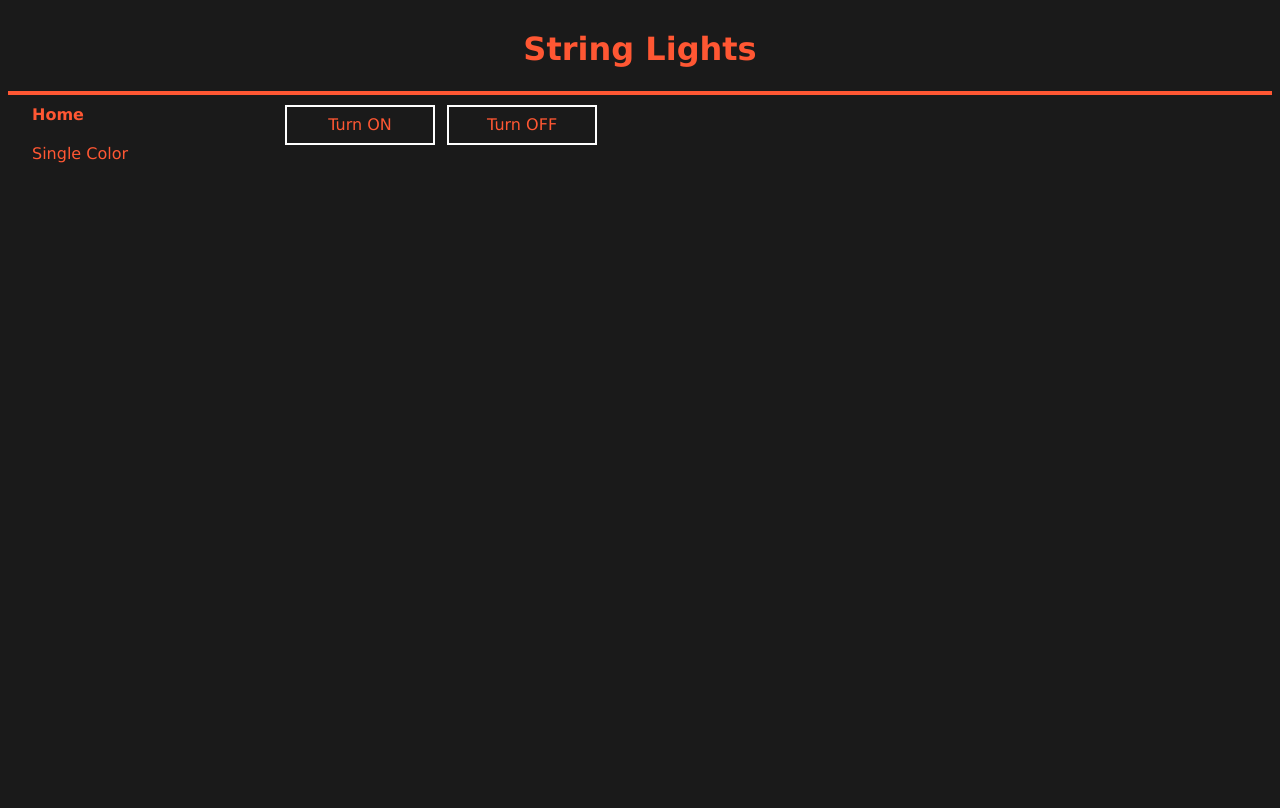
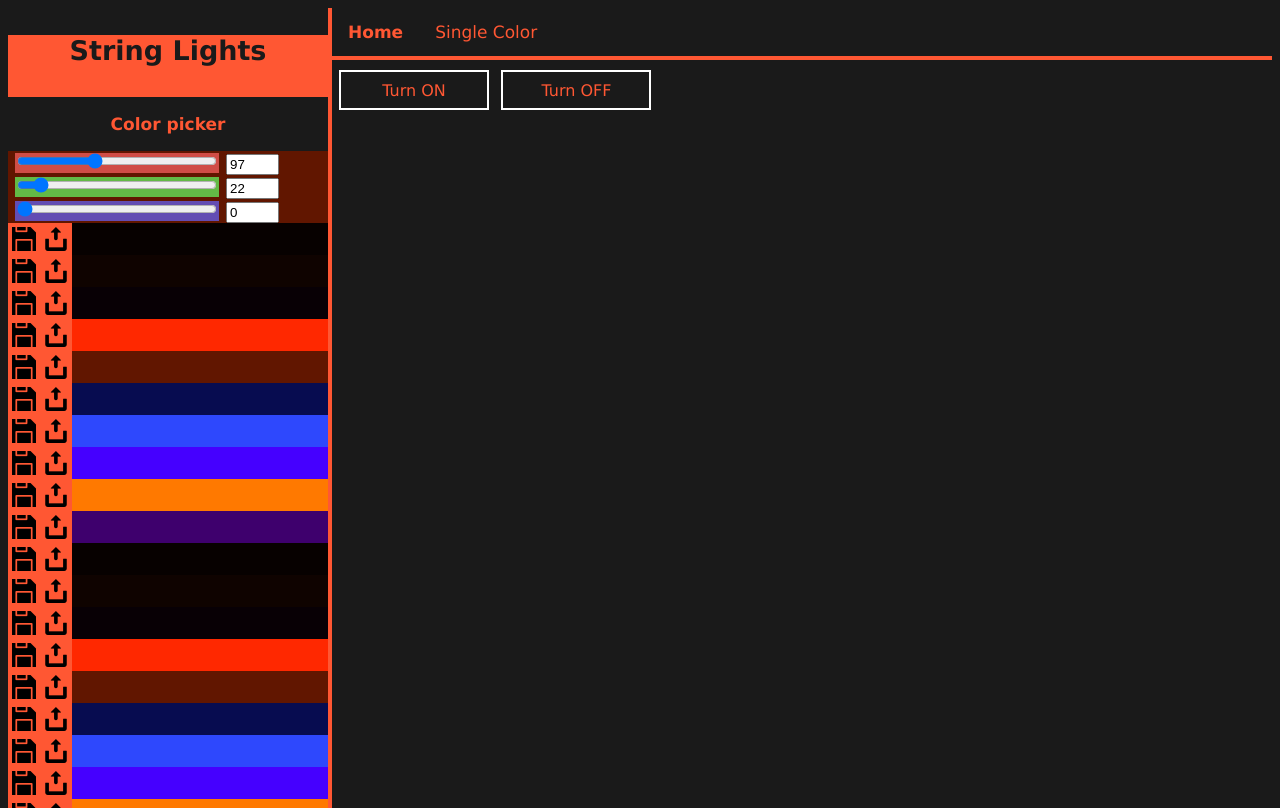
Before and after one commit to maplac/StringLights, a website: page NodeJsServer/index.html in a window 1280 px wide. Drawn offline with Linux system fonts and the light colour scheme.

Commit message:
changed: color picker in left menu

```diff
--- /dev/null
+++ b/NodeJsServer/color_picker.css
@@ -0,0 +1,46 @@
+.red, .gre, .blu{
+margin: 7px;
+}
+.red{
+background: rgba(255,100,100,0.7);
+}
+.gre{
+background: rgba(100,255,100,0.7);
+}
+.blu{
+background: rgba(100,100,255,0.7);
+}
+input[type="range"]{
+width: 200px;
+}
+input[type="number"]{
+width: 45px;
+}
+.spa {
+display: inline-block;
+height: 32px;
+width: 100%;
+/*text-align: right;*/
+}
+.but{
+
+}
+
+.but_save, .but_load{
+  /*background:url(icon_save.png);*/
+  background-repeat: no-repeat;
+  background-color: #FF5733;
+  width: 32px;
+  height: 32px;
+  border: none;
+  box-shadow: none;
+  border-radius: 0px;
+  /*margin: 7px 7px 7px 7px;*/
+  padding:4px;
+  /*margin:0px;*/
+  cursor: pointer;
+ }
+
+.but_save:hover, .but_load:hover {
+  background-color: #cc4528;
+}
--- /dev/null
+++ b/NodeJsServer/color_picker.js
@@ -0,0 +1,103 @@
+bg={};sR={};sG={};sB={};
+
+function setBG(){
+	c=[sR.value.toString(),sG.value.toString(),sB.value.toString()];
+	bg.style.backgroundColor='rgb('+c[0]+','+c[1]+','+c[2]+')';
+	clicked();
+}
+
+function setEL(s, t){
+	s.addEventListener("change", function(){
+	t.value=s.value;
+	setBG();
+},false);
+
+t.addEventListener("change", function(){
+	if(t.value>255)t.value=255;
+	if(t.value<0)t.value=0;
+	s.value=t.value;
+	setBG();
+	},false);
+}
+
+function setRanges(){
+	var inputs=document.getElementsByTagName('input');
+	for(var i=0;i<inputs.length;i++){
+	inputs[i].min=0;
+	inputs[i].max=255;
+	inputs[i].value=0;
+	}
+}
+
+function clickedLoad(but){
+	var id=but.id.split("_")[1];
+	c[0]=C[id][0];
+	c[1]=C[id][1];
+	c[2]=C[id][2];
+	sR.value=c[0];
+	sG.value=c[1];
+	sB.value=c[2];
+	tR.value=c[0];
+	tG.value=c[1];
+	tB.value=c[2];
+	setBG();
+}
+
+function sendPost(url,msg){
+var http=new XMLHttpRequest();
+http.open("POST",url,true);
+http.setRequestHeader("Content-type","application/x-www-form-urlencoded");
+http.send(msg);
+}
+function clicked(but){
+	sendPost("index.html","id=100"+"&r="+c[0]+"&g="+c[1]+"&b="+c[2]);
+}
+function clickedSave(but){
+var id=but.id.split("_")[1];
+C[id][0]=c[0];
+C[id][1]=c[1];
+C[id][2]=c[2];
+document.getElementById('sp'+id).style.backgroundColor='rgb('+c[0]+','+c[1]+','+c[2]+')';
+sendPost("staticColor.lua","id="+id+"&r="+c[0]+"&g="+c[1]+"&b="+c[2]);
+}
+
+html1='<div id="bg">\
+<span class="red"><input id="sR"type="range"/></span>\
+<input id="tR"type="number"/></br>\
+<span class="gre"><input id="sG"type="range"/></span>\
+<input id="tG"type="number"/></br>\
+<span class="blu"><input id="sB"type="range"/></span>\
+<input id="tB"type="number"/></br></div><div>';
+window.onload=function(){
+	t=html1;
+	for(var i=0;i<C.length;i++){
+		t=t+'<span id="sp'+i+'"class="spa">\
+<button class="but_save"id="but_'+i+'"onclick="clickedSave(this)"><img src="icon_save.png"></button>\
+<button class="but_load"id="but_'+i+'"onclick="clickedLoad(this)"><img src="icon_load.png"></button>\
+		</span></br>';
+	}
+	t=t+'</div>';
+	document.getElementById('color_menu').innerHTML+=t;
+	for(var i=0;i<C.length;i++){
+		document.getElementById('sp'+i).style.backgroundColor='rgb('+C[i][0]+','+C[i][1]+','+C[i][2]+')';
+	}
+	setRanges();
+	bg=document.getElementById('bg');
+	sR=document.getElementById('sR');
+	sG=document.getElementById('sG');
+	sB=document.getElementById('sB');
+	tR=document.getElementById('tR');
+	tG=document.getElementById('tG');
+	tB=document.getElementById('tB');
+	setEL(sR,tR);
+	setEL(sG,tG);
+	setEL(sB,tB);
+	sR.value=c[0];
+	sG.value=c[1];
+	sB.value=c[2];
+	tR.value=c[0];
+	tG.value=c[1];
+	tB.value=c[2];
+	bg.style.backgroundColor='rgb('+c[0]+','+c[1]+','+c[2]+')';
+
+}
--- /dev/null
+++ b/NodeJsServer/color_picker_settings.js
@@ -0,0 +1,2 @@
+c=[97,22,0];
+C=[[7,1,0],[15,3,0],[8,0,5],[255,40,0],[97,22,0],[7,12,80],[46,72,253],[69,0,255],[255,121,0],[62,0,109],[7,1,0],[15,3,0],[8,0,5],[255,40,0],[97,22,0],[7,12,80],[46,72,253],[69,0,255],[255,121,0],[62,0,109],[7,1,0],[15,3,0],[8,0,5],[255,40,0],[97,22,0],[7,12,80],[46,72,253],[69,0,255],[255,121,0],[62,0,109]];
--- a/NodeJsServer/index.html
+++ b/NodeJsServer/index.html
@@ -3,19 +3,28 @@
   <meta charset="utf-8">
   <script type="text/javascript"src="index.js"></script>
   <link rel="stylesheet"href="styles.css">
+  <link rel="stylesheet"href="color_picker.css">
+  <script type="text/javascript"src="color_picker_settings.js"></script>
+  <script type="text/javascript"src="color_picker.js"></script>
   <title>String Lights</title>
   </head>
 <body>
+
+  <div id="color_menu">
     <div id="header">
-<h1>String Lights</h1>
+      <p>String Lights</p>
     </div>
-<ul id="menu">
-<li><a class="selectedMenu"href="index.html">Home</a></li>
-<li><a href="single-color.html">Single Color</a></li>
-</ul>
+    <p>Color picker</p>
+  </div>
+  <div>
+    <div id="top_menu">
+      <a class="selectedMenu"href="index.html">Home</a>
+      <a href="single-color.html">Single Color</a>
+    </div>
     <div id="content">
       <button id="but_on"onclick="clicked(this)">Turn ON</button>
       <button id="but_off"onclick="clicked(this)">Turn OFF</button>
     </div>
+  </div>
 </body>
 </html>
--- a/NodeJsServer/styles.css
+++ b/NodeJsServer/styles.css
@@ -20,46 +20,79 @@
     border: 2px solid white;
 }
 
-#menu {
-    list-style-type: none;
-    margin: 0;
-    padding: 0;
-    width: 200px;
-    background-color: #f1f1f1;
-	height: 100%;
+#color_menu {
+  float: left;
+  /*margin: 0;
+  padding: 0;*/
+  width: 320px;
+  /*height: 100%;*/
+  height:100vh;
+  border-width:0px 4px 0px 0px;
+  border-color:#FF5733;
+  border-style:solid;
+  overflow-y:auto;
 }
-#menu li a {
-    display: block;
-    color: #000;
-    padding: 8px 16px;
-    text-decoration: none;
-	font-family: Verdana;
-	float: left;
-	width: 200px;
-	padding: 10px 24px;
-	color: #FF5733;
+#color_menu p{
+  text-align: center;
+  color: #FF5733;
+  font-weight: bold;
+
 }
-#menu li a:hover {
-    background-color: #333;
+
+#top_menu {
+  overflow: hidden;
+  border-width:0px 0px 4px 0px;
+  border-color:#FF5733;
+  border-style:solid;
+  /*background-color: blue;*/
 }
+
+#top_menu a {
+  float: left;
+  color: #FF5733;
+  text-align: center;
+  padding: 14px 16px;
+  text-decoration: none;
+  font-family: Verdana;
+  font-size: 17px;
+}
+
+#top_menu a:hover {
+  background-color: #333;
+}
+
+.selectedMenu {
+  font-weight: bold;
+}
+
 #header {
-    background:transparent;
-	font-family:Verdana;
-    text-align:center;
-    padding:1px;
+	/*font-family:Verdana;
+    text-align:center;*/
+    /*padding:1px;*/
 	border-width:0px 0px 4px 0px;
 	border-color:#FF5733;
 	border-style:solid;
-	color: #FF5733;
+	/*height: 50px;*/
+	background-color: #FF5733;
+	color: #1a1a1a;
+
+}
+#color_menu #header p{
+  text-align: center;
+  color: #1a1a1a;
+
+  font-weight: bold;
+  font-size: 27px;
+
 }
 body {
     background-color: #1a1a1a;
+	font-family: Verdana;
+	font-size: 17px;
 }
+
 #content {
     font-family:Verdana;
 	padding-left:270px;
 	padding-top:10px;
 }
-.selectedMenu {
-	font-weight: bold;
-}
```
Also changed, not shown: NodeJsServer/icon_load.png (added), NodeJsServer/icon_save.png (added). Lines whose indentation alone changed are shown as unchanged.
